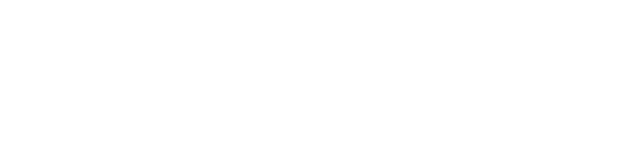
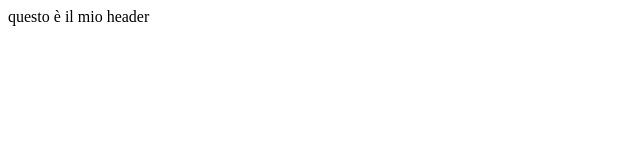
Before and after one commit to Eustache97/test1, a plain HTML site: page index.html in a window 1280 px wide. Shown: the whole page, without its empty margins (0-640 px from the left). Drawn offline with Linux system fonts and the light colour scheme.

Commit message:
index html create header

```diff
--- a/index.html
+++ b/index.html
@@ -7,6 +7,6 @@
     <title>Document</title>
 </head>
 <body>
-
+    <header>questo è il mio header</header>
 </body>
 </html>
```
